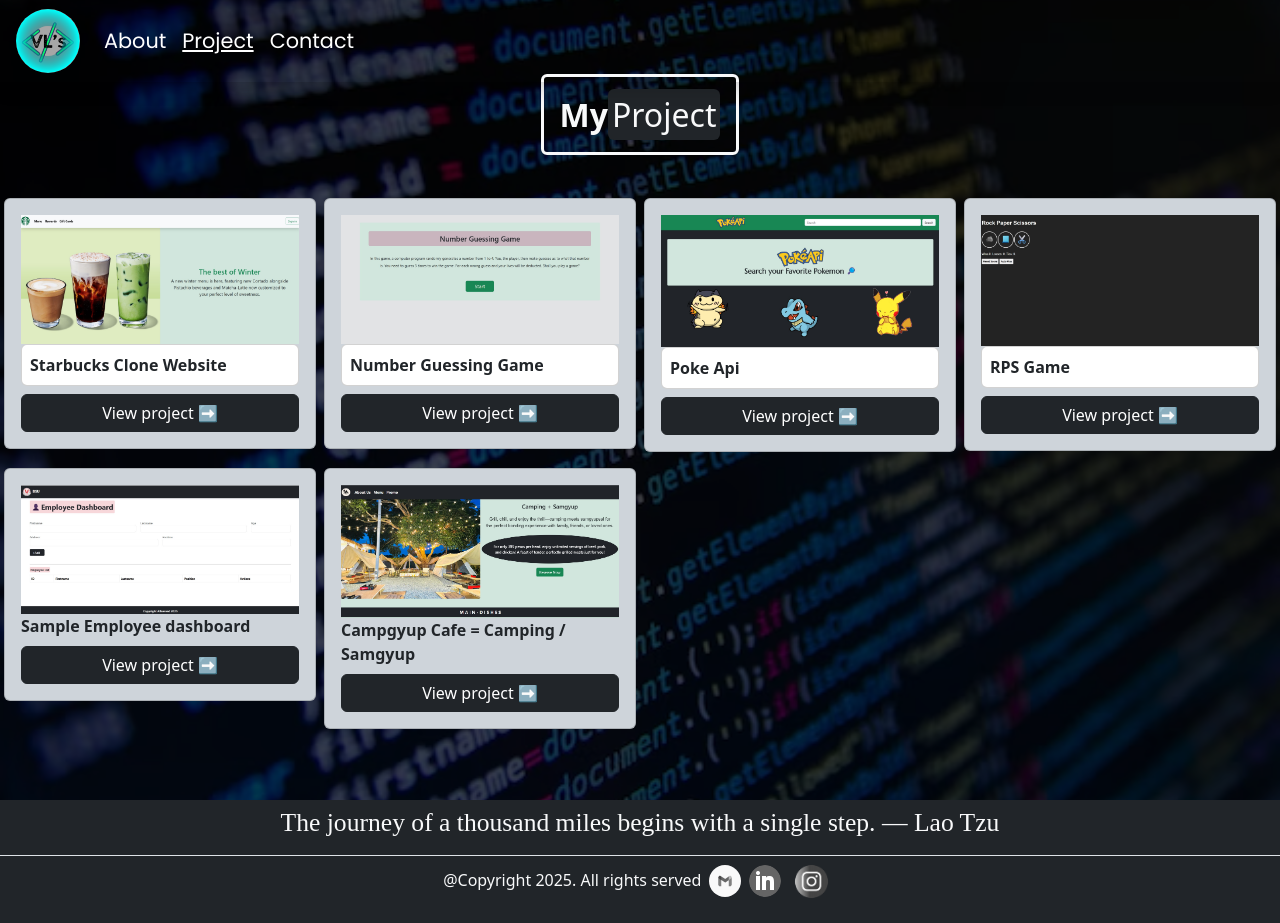
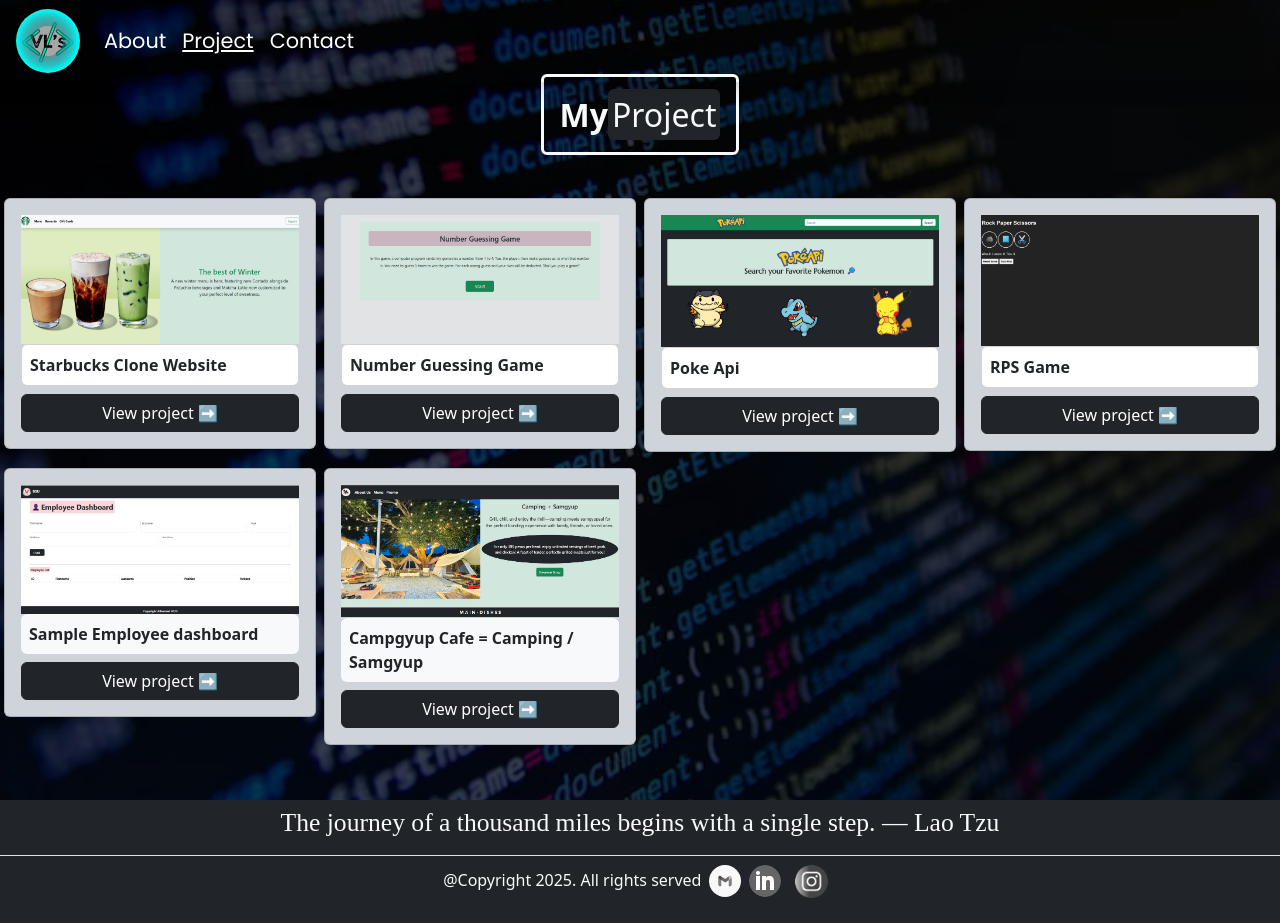
Before and after one commit to dev-teng/mywebpage, a React (Vite) app: page /project in a window 1280 px wide. Built offline with nearby package versions, Linux system fonts and the light colour scheme; a web font is replaced by a local one.

Commit message:
added a bg color to title project

```diff
--- a/src/Project.jsx
+++ b/src/Project.jsx
@@ -70,7 +70,7 @@
             <div className="card bg-dark-subtle hover-bounce">
               <div className="card-body">
                 <img className="img-fluid" src={Empdashboard} />
-                <div className="card-title fw-bold">
+                <div className="card-title fw-bold p-2 bg-light rounded">
                   Sample Employee dashboard
                 </div>
                 <a href="https://project4-xi-three.vercel.app/" className="btn btn-dark d-grid">View project ➡️</a>
@@ -82,7 +82,7 @@
             <div className="card bg-dark-subtle hover-bounce">
               <div className="card-body">
                 <img className="img-fluid" src={Campgyup} />
-                <div className="card-title fw-bold">
+                <div className="card-title fw-bold bg-light p-2 rounded">
                   Campgyup Cafe = Camping / Samgyup
                 </div>
                 <a href="https://capstone-ten-weld.vercel.app/" className="btn btn-dark d-grid">View project ➡️</a>
```
